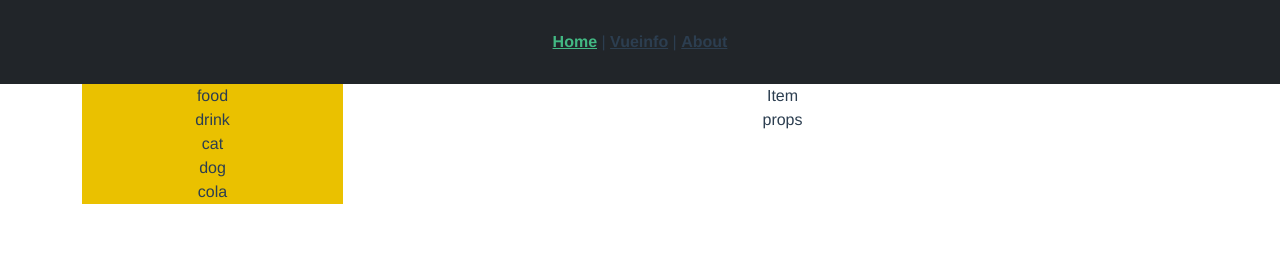
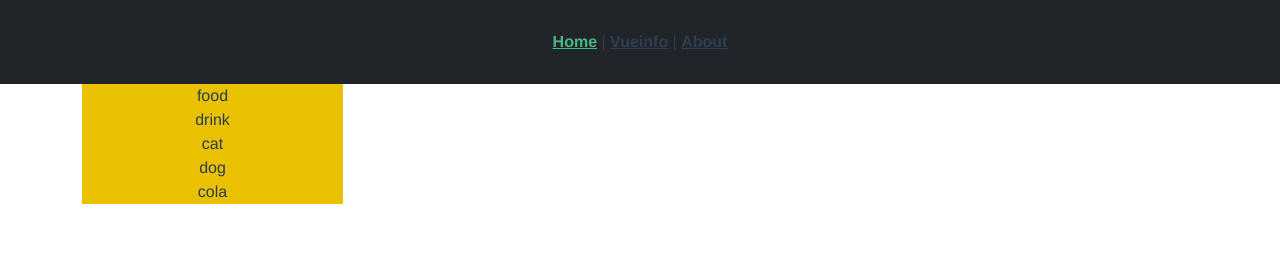
Before and after one commit to egoimmortal/vueProject, a Vue app: page / in a window 1280 px wide. Shown: the top 254 px of the page. Built offline with nearby package versions, Linux system fonts and the light colour scheme.

Commit message:
新增測試資源，修改測試JSON，修改itemlist，修改item

```diff
--- a/src/assets/json/ItemTest.json
+++ b/src/assets/json/ItemTest.json
@@ -2,31 +2,38 @@
     "cat": [
         {
             "name": "cat1",
-            "color": "black"
+            "color": "black",
+            "imgPath": "cat.png"
         },
         {
             "name": "cat2",
-            "color": "black"
+            "color": "black",
+            "imgPath": "cat.png"
         },
         {
             "name": "cat3",
-            "color": "red"
+            "color": "red",
+            "imgPath": "cat.png"
         },
         {
             "name": "cat4",
-            "color": "orange"
+            "color": "orange",
+            "imgPath": "cat.png"
         },
         {
             "name": "cat5",
-            "color": "yellow"
+            "color": "yellow",
+            "imgPath": "cat.png"
         },
         {
             "name": "cat6",
-            "color": "green"
+            "color": "green",
+            "imgPath": "cat.png"
         },
         {
             "name": "cat7",
-            "color": "blue"
+            "color": "blue",
+            "imgPath": "cat.png"
         }
     ]
 }
--- a/src/components/Item/ItemCom.vue
+++ b/src/components/Item/ItemCom.vue
@@ -1,13 +1,24 @@
 <template>
-    <div>
-        Item
+    <div class="col-4 commodity">
+        <img :src="require(`@/assets/${props.item.imgPath}`)">
+        {{ props.item.name }}
     </div>
 </template>
 
 <script lang="ts" setup>
+import { defineProps, ref } from 'vue';
 
+const props = defineProps<{
+    item: {
+        name: string,
+        color: string,
+        imgPath: string
+    }
+}>();
 </script>
 
 <style lang="scss" scoped>
-
+.commodity{
+    height: 300px;
+}
 </style>
--- a/src/components/Item/ItemList.vue
+++ b/src/components/Item/ItemList.vue
@@ -1,7 +1,8 @@
 <template>
     <div class="col">
-        <ItemCom></ItemCom>
-        props
+        <div class="row">
+            <ItemCom v-for="(item, index) in props.itemData" :key="index" :item="item"></ItemCom>
+        </div>
     </div>
 </template>
 
@@ -9,13 +10,13 @@
 import ItemCom from './ItemCom.vue';
 import { defineProps } from 'vue';
 
-const props = defineProps({
-    name: String,
-    color: String
-})
-
-console.log(props);
-
+const props = defineProps<{
+    itemData: {
+        name: string,
+        color: string,
+        imgPath: string
+    }[]
+}>();
 </script>
 
 <style lang="scss" scoped>
--- a/src/views/HomeView.vue
+++ b/src/views/HomeView.vue
@@ -2,7 +2,7 @@
 	<div class="container">
 		<div class="row">
 			<LeftBarList @SetCategory="SetCategory"></LeftBarList>
-			<ItemList :ItemData="ItemData"></ItemList>
+			<ItemList :itemData="itemData"></ItemList>
 		</div>
 	</div>
 </template>
@@ -15,10 +15,13 @@ import { ref, watch } from 'vue';
 
 const category = ref('');
 
-const ItemData = ref([{
+const itemData = ref([{
 	name: '',
-	color: ''
+	color: '',
+	imgPath: ''
 }]);
+
+itemData.value = [];
 
 function SetCategory(str: string){
 	category.value = str;
@@ -27,10 +30,9 @@ function SetCategory(str: string){
 watch(category, () => {
 	//api
 	if(category.value == 'cat')
-		ItemData.value = ItemTest.cat;
+		itemData.value = ItemTest.cat;
 	else
-		ItemData.value = [];
-	console.log(ItemData.value);
+		itemData.value = [];
 });
 
 </script>
```
Also changed, not shown: src/assets/cat.png (added).
